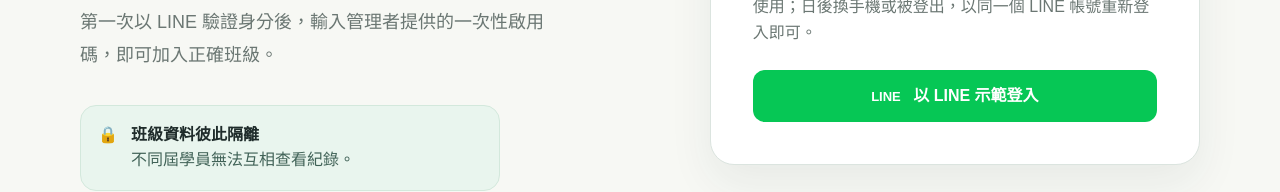
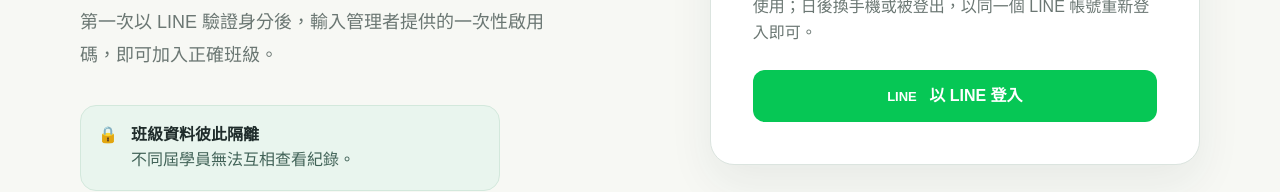
Before and after one commit to ycchen1204/goodstart, a Next.js app: page / in a window 1280 px wide. Shown: the part 436-628 px from the top of the page. Built offline with nearby package versions, Linux system fonts and the light colour scheme.

Commit message:
feat: add LINE login and Supabase user sync

```diff
--- a/app/page.tsx
+++ b/app/page.tsx
@@ -46,7 +46,7 @@
 
 export default function Home() {
   const [screen, setScreen] = useState<"member" | "manager">("member");
-  const [lineSignedIn, setLineSignedIn] = useState(false);
+  const [lineSignedIn] = useState(false);
   const [selectedCohort, setSelectedCohort] = useState("cohort-115");
   const [activationCode, setActivationCode] = useState("");
   const [message, setMessage] = useState("");
@@ -223,8 +223,8 @@
                 <p className="step-label">1／2 身分驗證</p>
                 <h2>使用 LINE 登入</h2>
                 <p>正式版將導向 LINE 登入。啟用碼只在第一次綁定帳號時使用；日後換手機或被登出，以同一個 LINE 帳號重新登入即可。</p>
-                <button className="line-button" type="button" onClick={() => setLineSignedIn(true)}>
-                  <span>LINE</span> 以 LINE 示範登入
+                <button className="line-button" type="button" onClick={() => { window.location.href = "/api/auth/line"; }}>
+                  <span>LINE</span> 以 LINE 登入
                 </button>
               </>
             ) : joinedCohort && !consentComplete ? (
```
